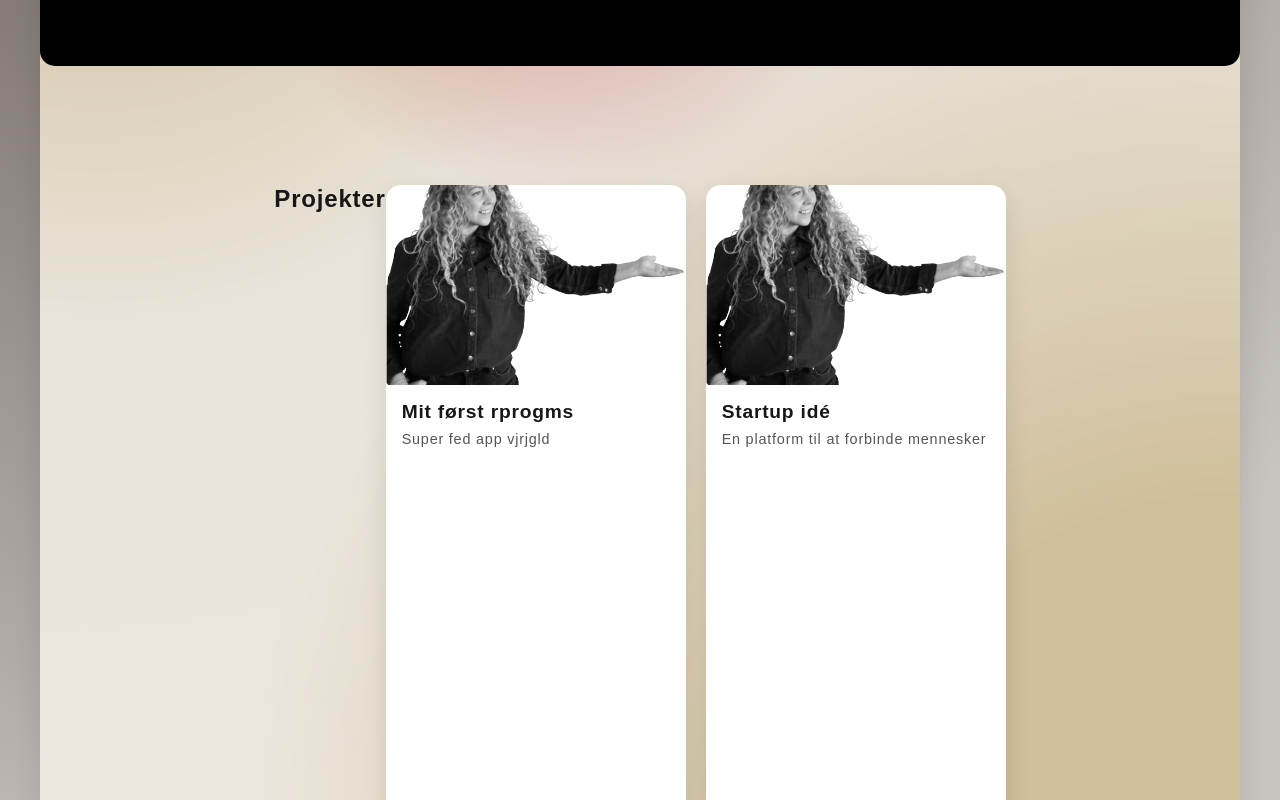
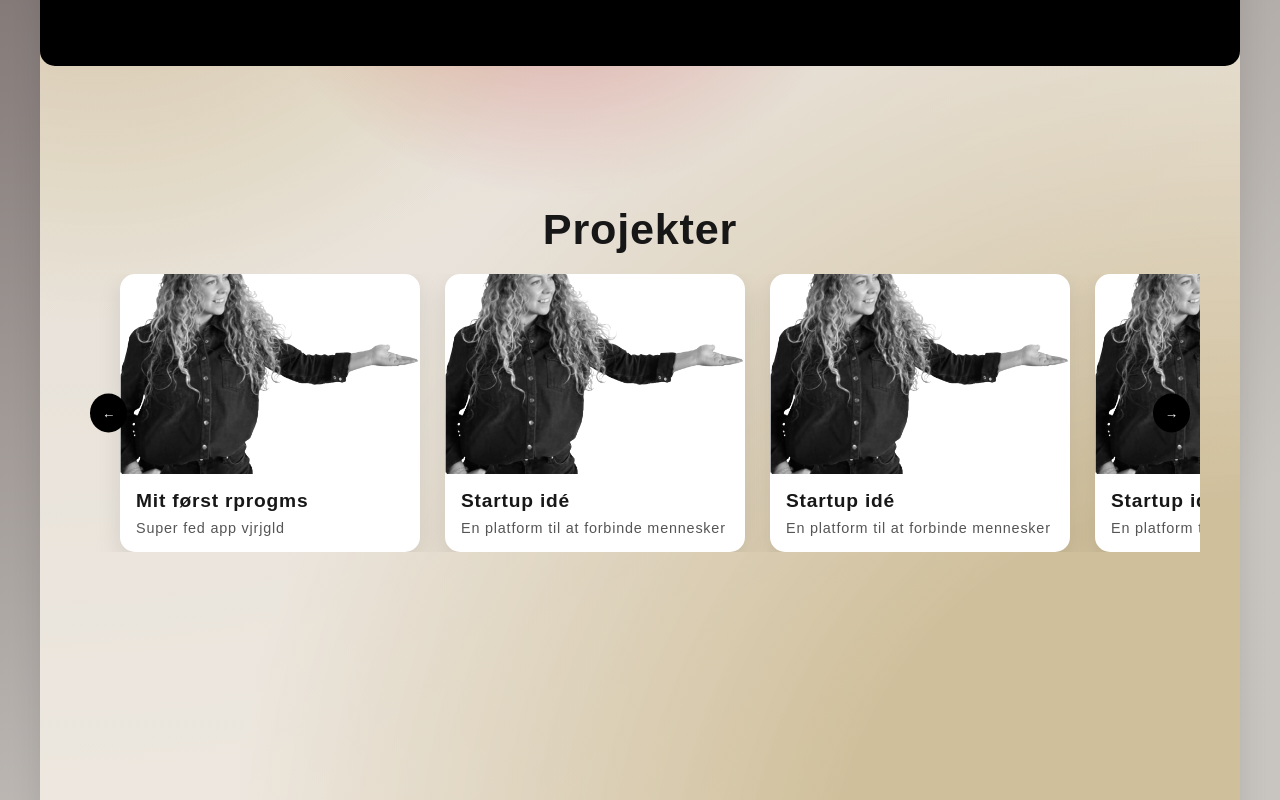
Before and after one commit to BlablaTara/DigiCV, a Next.js app: page / in a window 1280 px wide. Shown: the part 800-1600 px from the top of the page. Built offline with nearby package versions, Linux system fonts and the light colour scheme.

Commit message:
projects add with caruosel and arrows

```diff
--- a/src/app/page.js
+++ b/src/app/page.js
@@ -7,16 +7,13 @@ export default function Home() {
     <main>
 
       <div className="page-container">
-
         <Navbar />
 
         <section id="home">
-
           <Hero />
         </section>
 
         <section id="projects">
-          <h2>Projekter</h2>
           <Projects />
         </section>
 
--- a/src/css/globals.css
+++ b/src/css/globals.css
@@ -48,9 +48,8 @@ a {
 section {
   min-height: 100vh;
   padding: 50px 40px;
-  display: flex;
-  /* align-items: center; */
-  justify-content: center;
+  display: block;
+
 }
 
 main {
--- a/src/css/project.css
+++ b/src/css/project.css
@@ -1,3 +1,11 @@
+
+.projects-title {
+  justify-content: center;
+  padding: 20px 50px;
+  font-size: 1.8rem;
+  display: flex;
+}
+
 .project-card {
   min-width: 300px;
   max-width: 300px;
@@ -37,3 +45,51 @@
   font-size: 0.9rem;
   color: #555;
 }
+
+/* //// Carousel styling /// */
+
+.projects-carousel {
+  position: relative;
+  width: 100%;
+}
+
+.projects-viewport {
+  overflow: hidden;
+  width: 100%;
+  padding: 0 40px;
+}
+
+.projects-track {
+  display: flex;
+  gap: 25px;
+  transition: transform 0.4s ease;
+}
+
+/* //// Arrow styling /// */
+
+.arrow {
+  position: absolute;
+  top: 50%;
+  transform: translateY(-50%);
+
+  background: black;
+  color: white;
+  border: none;
+  padding: 12px;
+  cursor: pointer;
+  z-index: 10;
+
+  border-radius: 50%;
+}
+
+.arrow:hover {
+  background: #333;
+}
+
+.arrow.left {
+  left: 10px;
+}
+
+.arrow.right {
+  right: 10px;
+}
--- a/src/sections/Projects.js
+++ b/src/sections/Projects.js
@@ -1,9 +1,33 @@
+"use client"
+import "../css/project.css";
 import ProjectCard from "@/components/projectComponent/ProjectCard";
-import "../css/project.css";
+import { useState } from "react";
 
 export default function Projects() {
+    const [index, setIndex] = useState(0);
+    const cardWidth = 325;
+    const maxIndex = 5 - 3;
+
+    const next = () => {
+        setIndex((prev) => Math.min(prev + 1, maxIndex));
+    };
+
+    const prev = () => {
+        setIndex((prev) => Math.max(prev - 1, 0));
+    };
+
     return (
-        <div style={{ display: "flex", gap: "20px" }}>
+        <div className="projects">
+            <div className="projects-title">
+                <h2>Projekter</h2>
+            </div>
+            <div className="projects-carousel">
+                <button className="arrow left" onClick={prev}>←</button>
+
+                    <div className="projects-viewport">
+                        <div className="projects-track"
+                            style={{ transform: `translateX(-${index * cardWidth}px)`}}
+                        >
                                 <ProjectCard
                                     title="Mit først rprogms"
                                     description="Super fed app vjrjgld"
@@ -15,6 +39,29 @@ export default function Projects() {
                                     description="En platform til at forbinde mennesker"
                                     image="/lala.png"
                                 />
+
+                                <ProjectCard
+                                    title="Startup idé"
+                                    description="En platform til at forbinde mennesker"
+                                    image="/lala.png"
+                                />
+
+                                <ProjectCard
+                                    title="Startup idé"
+                                    description="En platform til at forbinde mennesker"
+                                    image="/lala.png"
+                                />
+
+                                <ProjectCard
+                                    title="Startup idé"
+                                    description="En platform til at forbinde mennesker"
+                                    image="/lala.png"
+                                />
+
+                        </div>
+                    </div>
+                <button className="arrow right" onClick={next}>→</button>
+            </div>
         </div>
     );
 }
```
Lines whose indentation alone changed are shown as unchanged.
